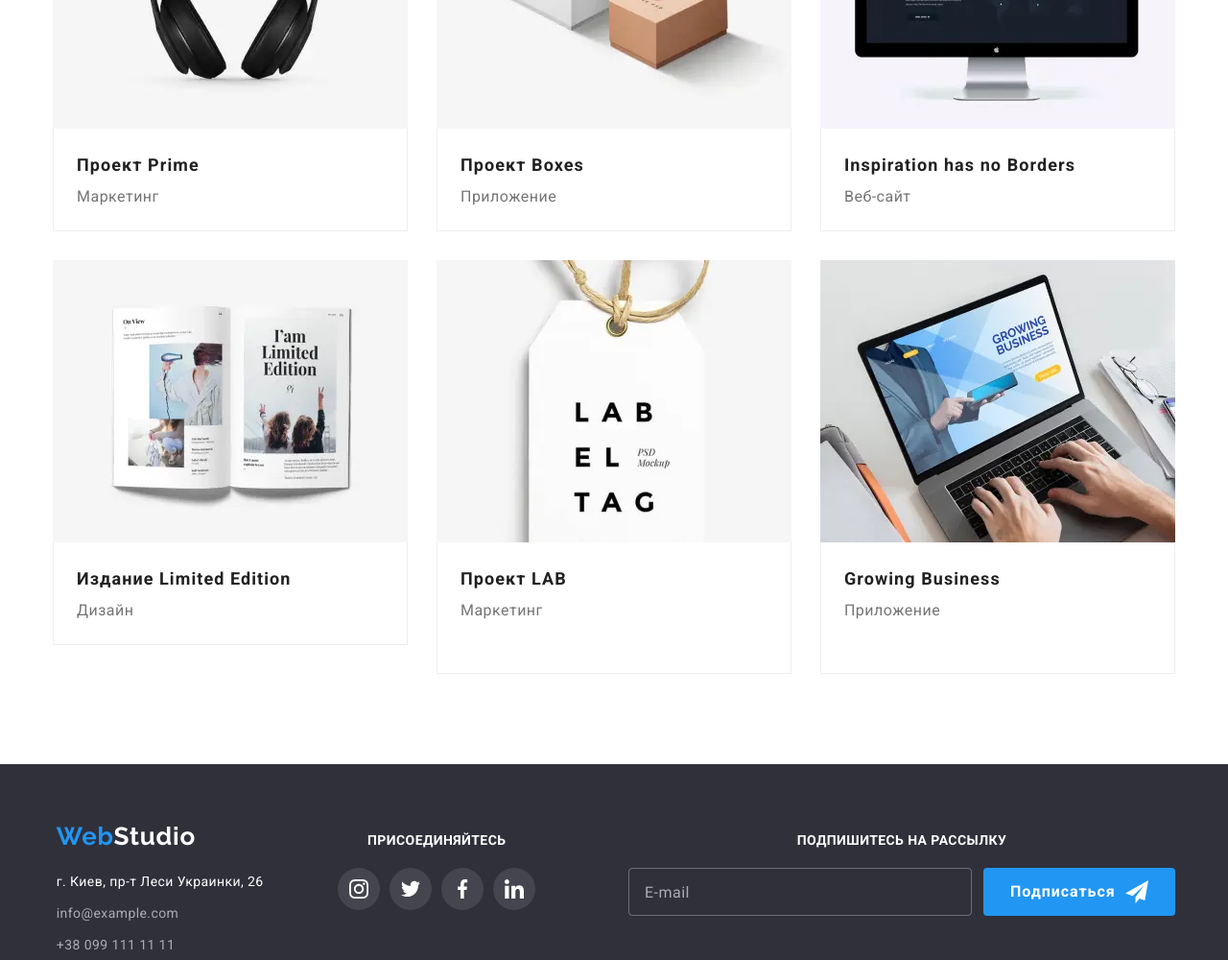
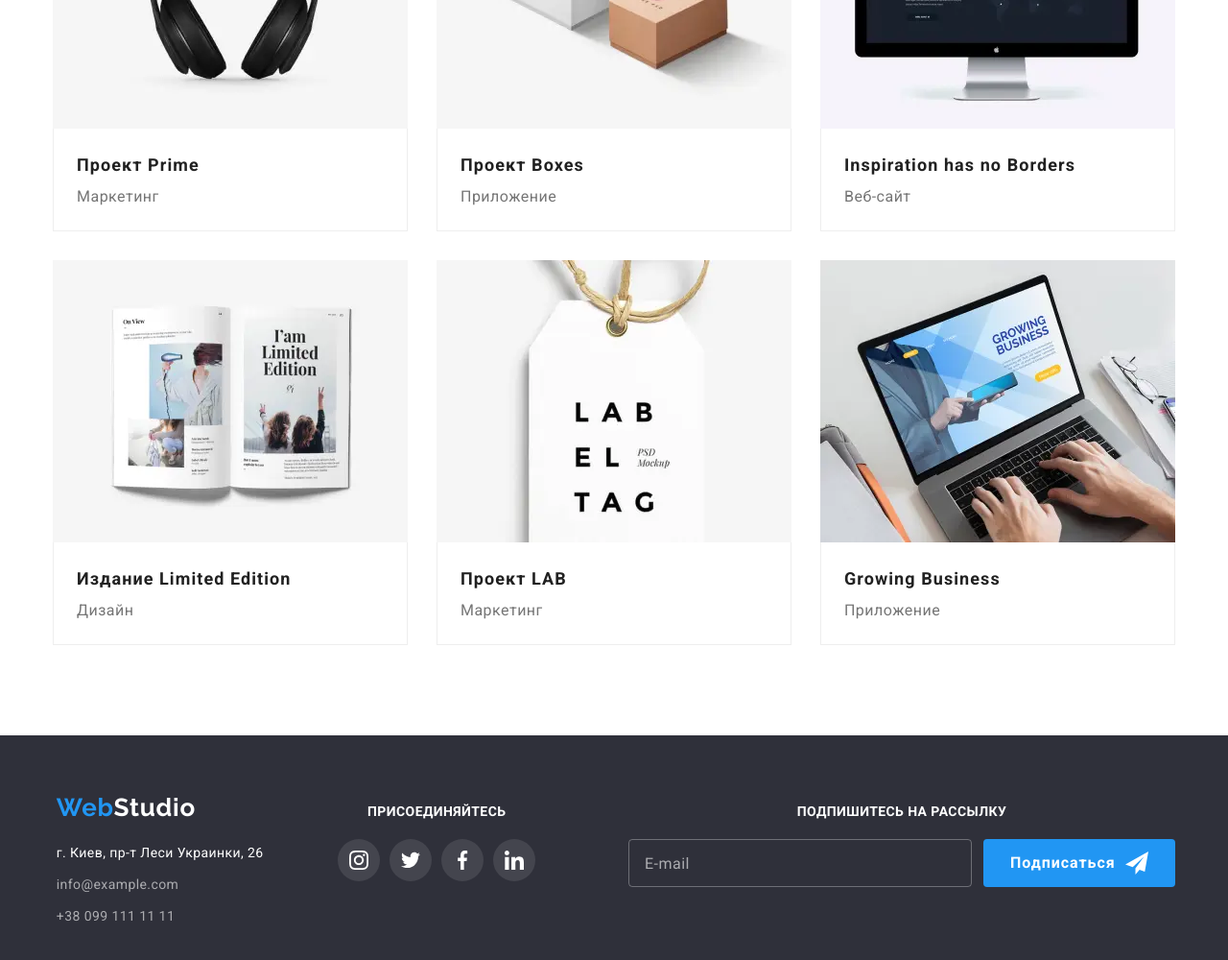
Before and after one commit to olga-zak/goit-markup-hw-08, a plain HTML site: page portfolio.html in a window 1280 px wide. Shown: the part 854-1854 px from the top of the page at 96% size. Drawn offline with nearby package versions, Linux system fonts and the light colour scheme.

Commit message:
desktop-portfolio prjocet bottom margin corrected

```diff
--- a/sass/layouts/_portfolio.scss
+++ b/sass/layouts/_portfolio.scss
@@ -45,7 +45,7 @@
   .portfolio-list__item {
     width: calc((100% - 30px) / 2);
 
-    &:nth-last-child(-n + 2) {
+    &:nth-last-child(-n + 1) {
       margin-bottom: 0;
     }
     &:nth-child(odd) {
@@ -64,6 +64,9 @@
     &:nth-child(odd) {
       margin-right: 0;
     }
+    &:not(:last-child) {
+      margin-bottom: 0;
+    }
     &:not(:nth-child(3n)) {
       margin-right: 30px;
     }
```
Also changed, not shown: css/main.css, css/main.min.css, 2 other files.
